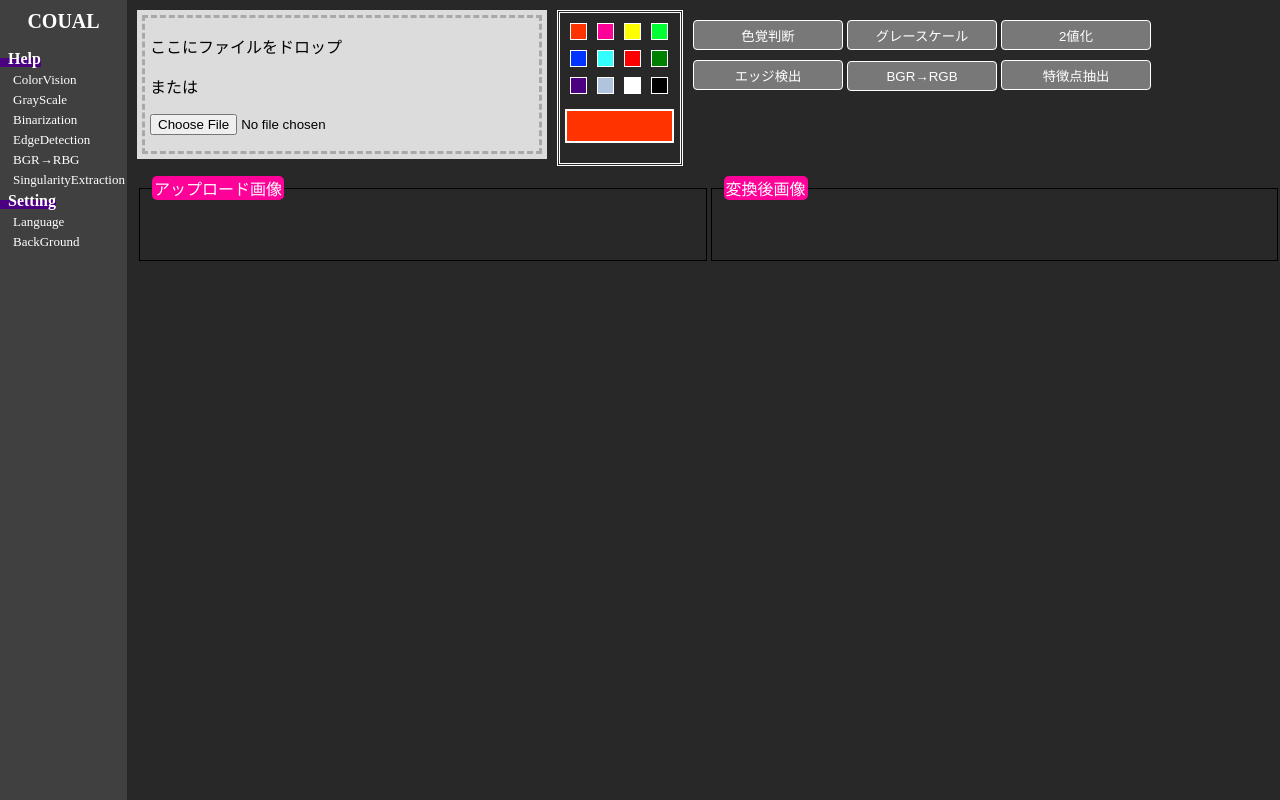
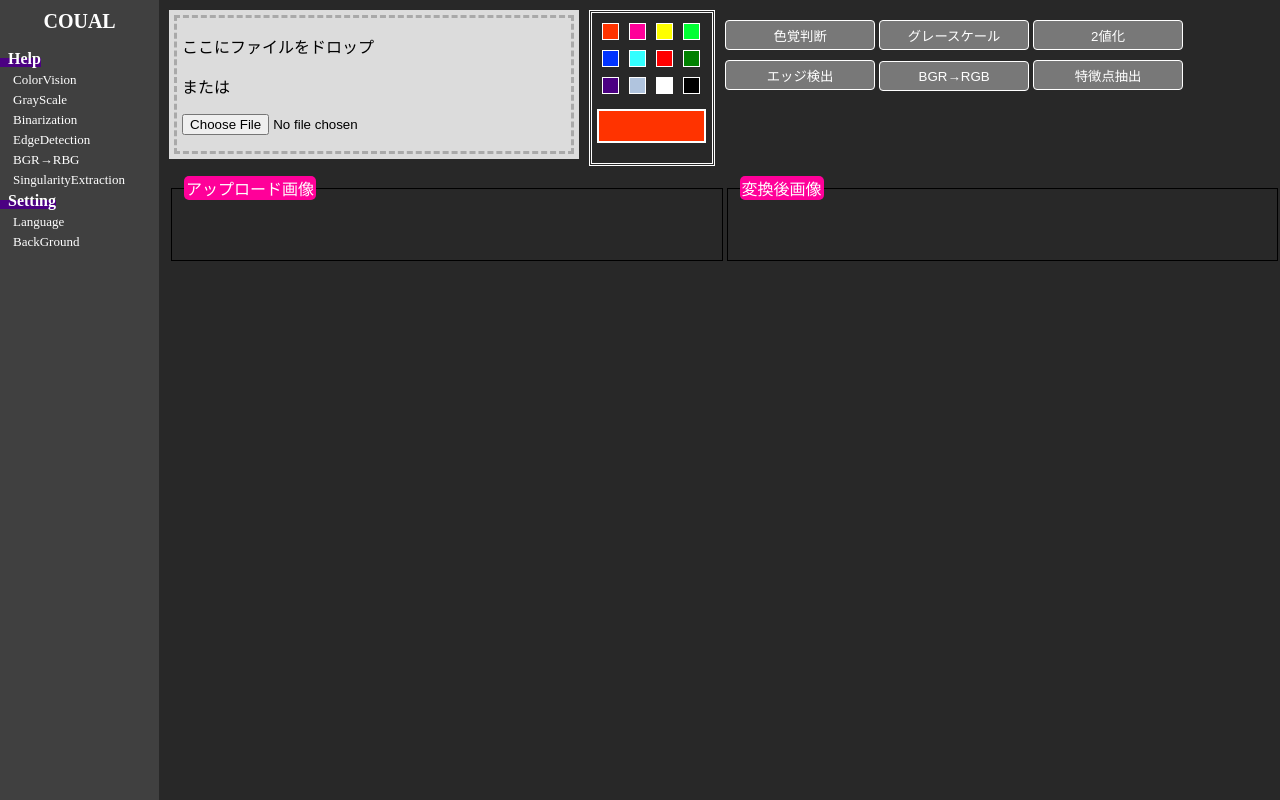
Before and after one commit to RKainuma/COUAL, a Flask app: page / in a window 1280 px wide. Run offline with Flask 2, Linux system fonts and the light colour scheme; parts of the project's set-up code (start-up, migrations or seed data) failed here and were passed over; some libraries are stand-ins or nearby versions.

Commit message:
adjust sidebar width.

```diff
--- a/static/styles/main.css
+++ b/static/styles/main.css
@@ -15,7 +15,7 @@ main {
 }
 
 #sidebar_div {
-  width: 10%;
+  width: 165px;
   background: #404040;
   margin-right: 10px;
 }
```
